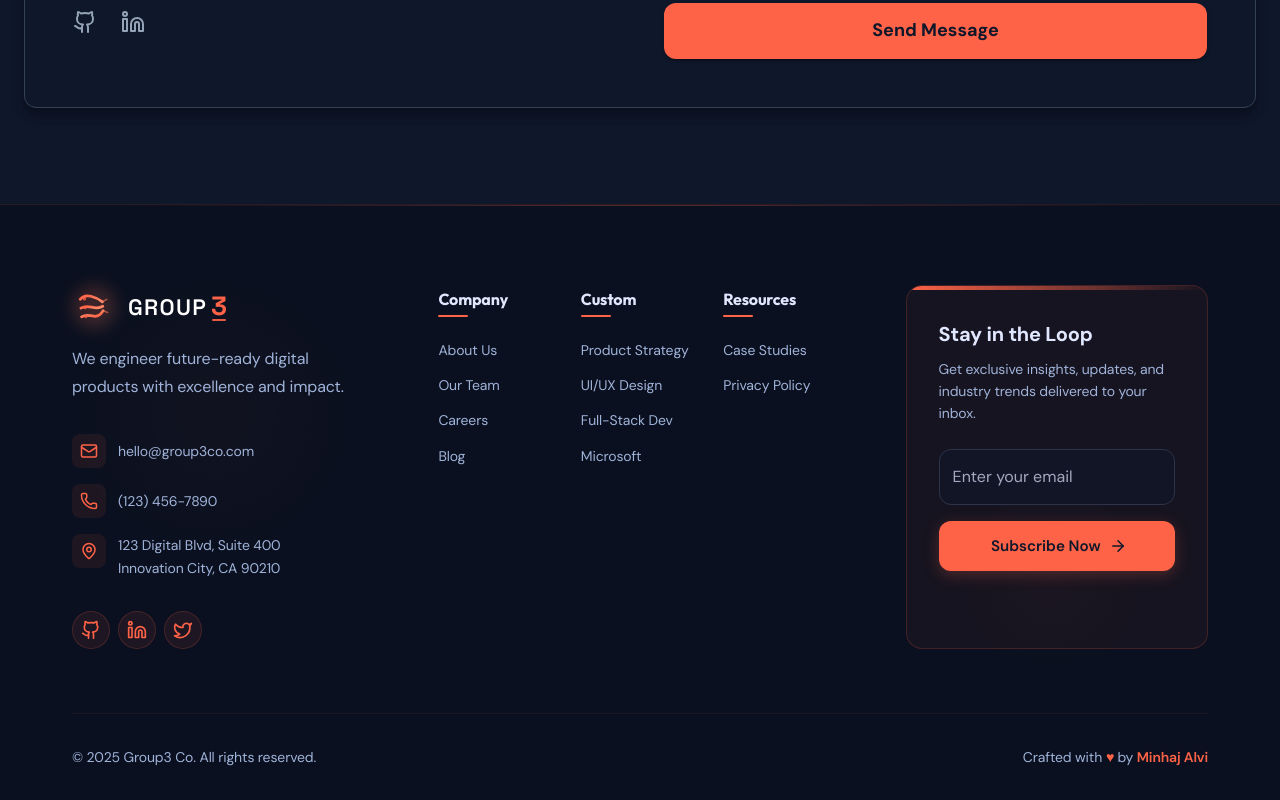
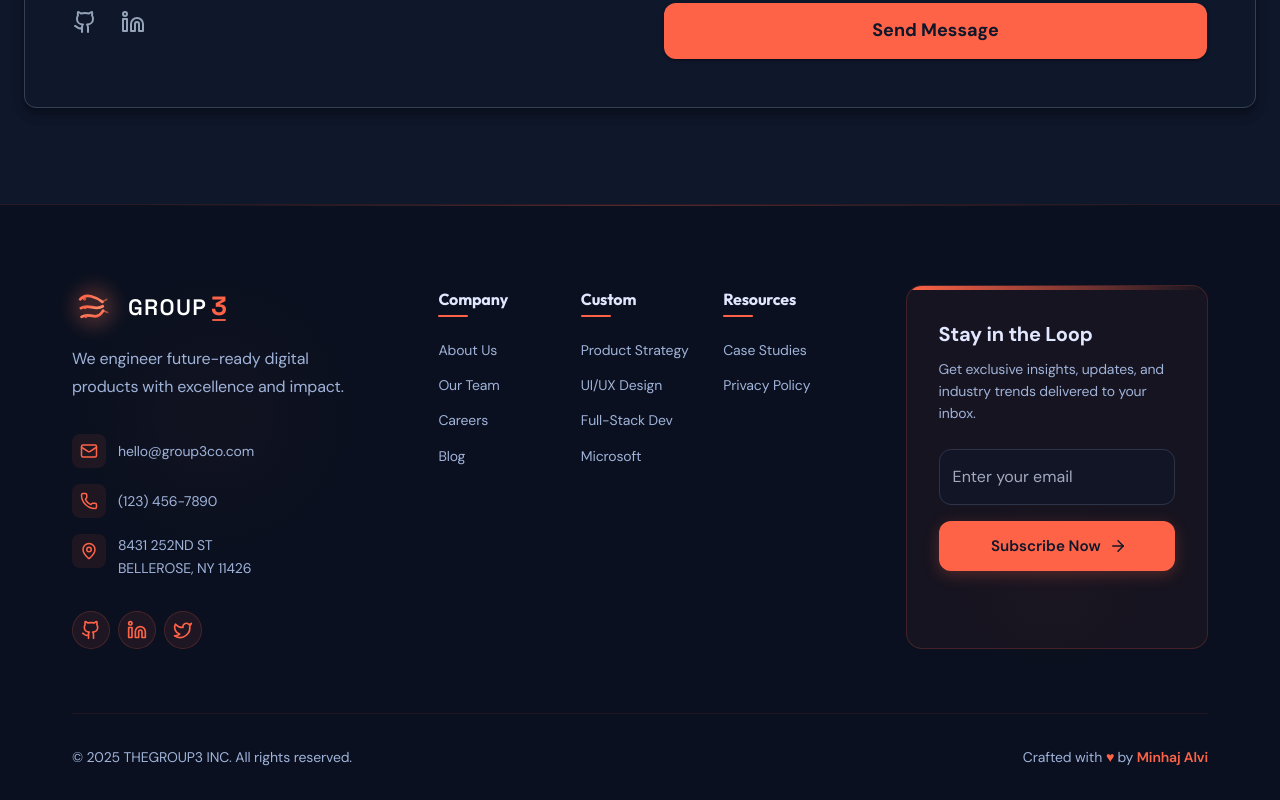
Before and after one commit to minhaj-ops/group3-site, a React (Vite) app: page / in a window 1280 px wide. Shown: the part 6178-6978 px from the top of the page. Built offline with nearby package versions, Linux system fonts and the light colour scheme.

Commit message:
chore: update company name and address in config and footer components for branding consistency

```diff
--- a/src/components/common/config.js
+++ b/src/components/common/config.js
@@ -50,7 +50,7 @@ export const BACKGROUND_PAPER = "#1E293B";
 export const TEXT_PRIMARY = "#E0E7FF";
 export const TEXT_SECONDARY = "#A0B3D9";
 
-export const COMPANY_NAME = "Group3 Co";
+export const COMPANY_NAME = "THEGROUP3 INC";
 export const COMPANY_SLOGAN =
   "We engineer future-ready digital products with excellence and impact.";
 
--- a/src/components/common/footer.jsx
+++ b/src/components/common/footer.jsx
@@ -344,7 +344,7 @@ const Footer = () => {
                 },
                 {
                   icon: MapPin,
-                  text: "123 Digital Blvd, Suite 400\nInnovation City, CA 90210",
+                  text: "8431 252ND ST\nBELLEROSE, NY 11426",
                 },
               ].map((item, index) => (
                 <motion.div
```
